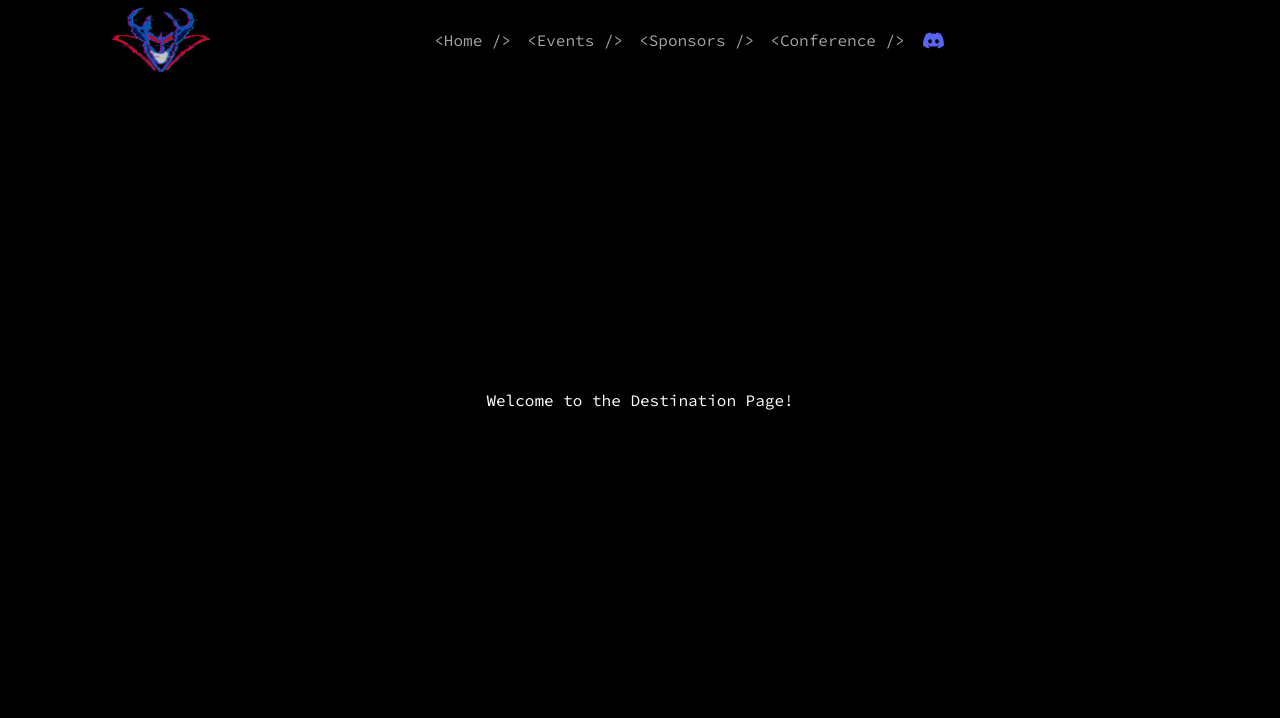
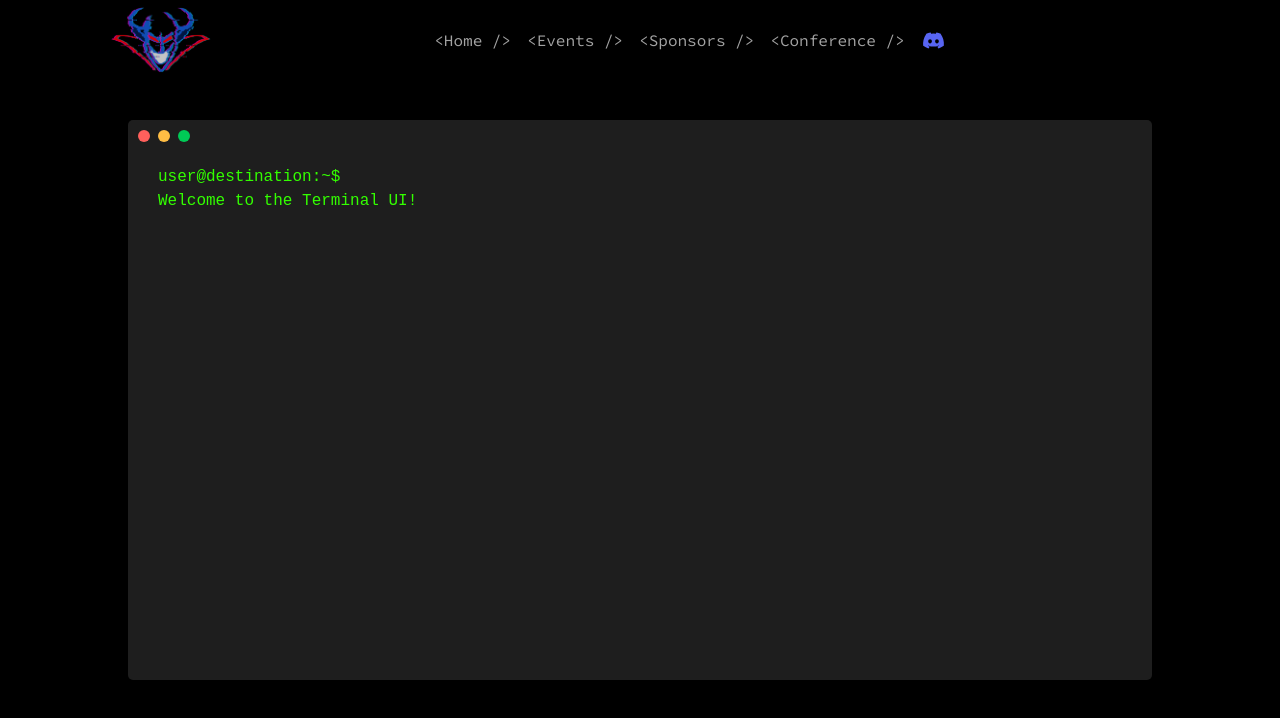
Before and after one commit to adriannapinzariu/secdaemons_1, a Next.js app: page / in a window 1280 px wide. Shown: the top 718 px of the page. Built offline with nearby package versions, Linux system fonts and the light colour scheme.

Commit message:
terminal ui done

```diff
--- /dev/null
+++ b/src/app/TerminalUI.css
@@ -0,0 +1,76 @@
+/* TerminalUI.css */
+
+body, html {
+    margin: 0;
+    padding: 0;
+    height: 100%;
+    width: 100%;
+    display: flex;
+    background-color: #000 !important;
+    overflow: hidden;
+    justify-content: center;
+    align-items: center;
+}
+
+body::before,
+body::after {
+    content: none;
+}
+
+.terminal {
+    background-color: #1e1e1e;
+    color: #33ff00;
+    font-family: 'Courier New', monospace;
+    border-radius: 5px;
+    padding: 10px;
+    width: 80vw;
+    height: 70vh;
+    box-shadow: 0 0 10px #000;
+    margin: 5vh auto;
+    position: relative;
+    justify-content: center;
+    align-items: center;
+}
+
+.terminal-header {
+    display: flex;
+    position: absolute;
+    top: 10px;
+    left: 10px;
+}
+
+.terminal-button {
+    height: 12px;
+    width: 12px;
+    border-radius: 50%;
+    margin-right: 8px;
+}
+
+.terminal-button.red {
+    background-color: #ff605c;
+}
+
+.terminal-button.yellow {
+    background-color: #ffbd44;
+}
+
+.terminal-button.green {
+    background-color: #00ca56;
+}
+
+.terminal-body {
+    padding-top: 35px;
+    padding-left: 20px;
+}
+
+.terminal-text,
+.terminal-input {
+    margin: 0;
+    white-space: nowrap;
+}
+
+@keyframes blink {
+    50% {
+        background-color: transparent;
+    }
+}
--- a/src/app/globals.css
+++ b/src/app/globals.css
@@ -2,11 +2,11 @@
 @tailwind components;
 @tailwind utilities;
 
-:root {
+/*:root {
     --foreground-rgb: 0, 0, 0;
     --background-start-rgb: 214, 219, 220;
     --background-end-rgb: 255, 255, 255;
-}
+}*/
 
 @media (prefers-color-scheme: dark) {
     :root {
--- a/src/app/page.js
+++ b/src/app/page.js
@@ -1,19 +1,23 @@
 import React from 'react';
+import './TerminalUI.css';
 
-const DestinationPage = () => {
+const TerminalUI = () => {
     return (
-        <div style={{
-            backgroundColor: 'black',
-            color: 'white',
-            height: '100vh',
-            width: '100vw',
-            display: 'flex',
-            justifyContent: 'center',
-            alignItems: 'center'
-        }}>
-            <h1>Welcome to the Destination Page!</h1>
+        <div className="terminal">
+            <div className="terminal-header">
+                <div className="terminal-button red"></div>
+                <div className="terminal-button yellow"></div>
+                <div className="terminal-button green"></div>
+            </div>
+            <div className="terminal-body">
+                <p className="terminal-text">user@destination:~$</p>
+                <div className="terminal-line">
+                    <span className="terminal-input">Welcome to the Terminal UI!</span>
+                    <div className="terminal-cursor"></div>
+                </div>
+            </div>
         </div>
     );
 };
 
-export default DestinationPage;
+export default TerminalUI;
```
